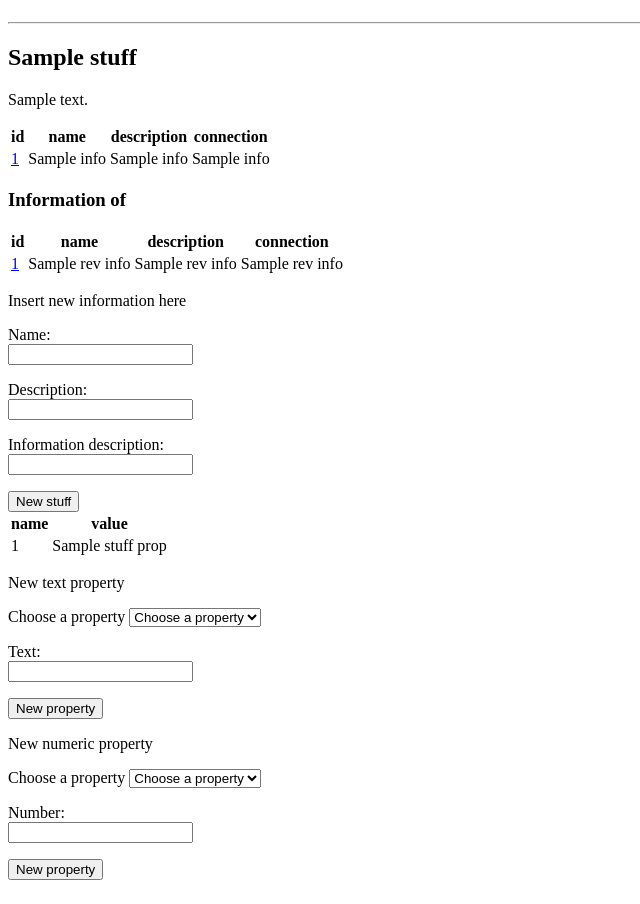
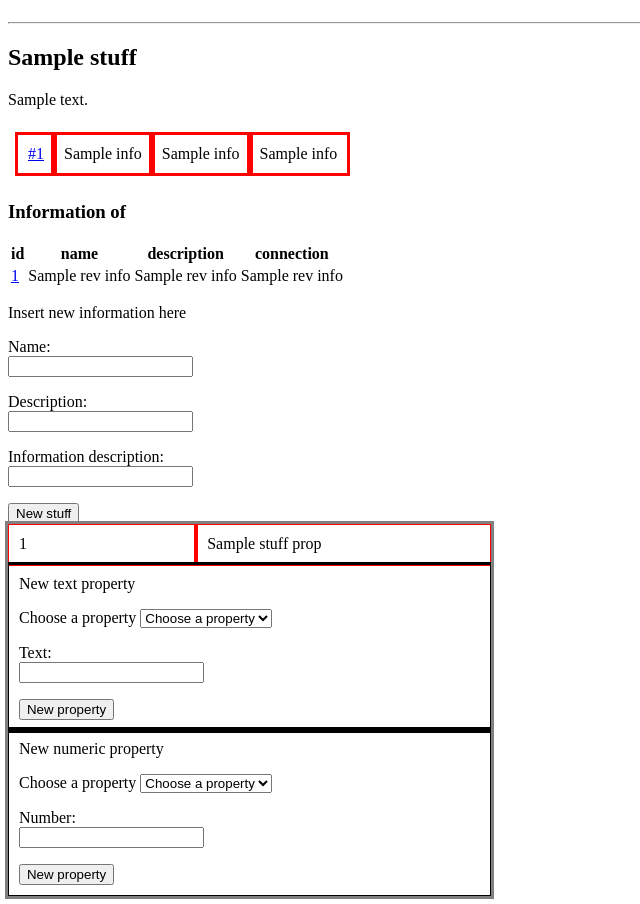
Before and after one commit to Halmela/stuffbase, a Flask app: template templates/stuff.html in a window 1280 px wide. Shown: the part 58-962 px from the top of the page, without its empty margins (0-640 px from the left). Run offline with Flask 3, Linux system fonts and the light colour scheme; the template is opened without the code that fills it: most values are stand-ins (such as "Sample title", 1, 10 or a date in 2020).

Commit message:
styling for properties

```diff
--- /dev/null
+++ b/static/main.css
@@ -0,0 +1,51 @@
+.informations {
+  display: flex;
+  flex-direction: column;
+}
+
+.information {
+  display: flex;
+  padding: 10px;
+}
+
+.info-box {
+  outline: solid red;
+  padding: 10px;
+}
+
+.properties {
+  display: flex;
+  flex-direction: column;
+  max-width: 38.2%;
+  outline: solid gray;
+}
+
+.existing-properties {
+  display: flex;
+  flex-grow: 1;
+}
+
+.property-column {
+  display: flex;
+  flex-direction: column;
+  padding: 0.2%;
+  flex-grow: 1;
+}
+
+.property-box {
+  outline: solid red;
+  padding: 10px;
+  flex-grow: 1;
+}
+
+.new-properties {
+  display: flex;
+  flex-direction: column;
+  padding: 0.2%;
+  flex-grow: 1;
+}
+
+.property-form {
+  padding: 10px;
+  outline: solid black;
+}
--- a/stuffs.py
+++ b/stuffs.py
@@ -54,7 +54,7 @@ def get_stuff_text_properties(stuff_id):
     sql = text("""
             SELECT I.name, P.text
             FROM Text_property_informations I, Text_properties P
-            WHERE P.stuff_id = stuff_id AND P.property_id = I.id
+            WHERE P.stuff_id = :stuff_id AND P.property_id = I.id
         """)
     result = db.session.execute(sql, {"stuff_id": stuff_id})
 
@@ -65,7 +65,7 @@ def get_stuff_numeric_properties(stuff_id):
     sql = text("""
             SELECT I.name, P.number
             FROM Numeric_property_informations I, Numeric_properties P
-            WHERE P.stuff_id = stuff_id AND P.property_id = I.id
+            WHERE P.stuff_id = :stuff_id AND P.property_id = I.id
         """)
     result = db.session.execute(sql, {"stuff_id": stuff_id})
 
--- a/templates/layout.html
+++ b/templates/layout.html
@@ -1,4 +1,5 @@
 <!doctype html>
+<link rel="stylesheet" href="/static/main.css">
 <title>Stuffbase - {% block title %}{% endblock %}</title>
 
 <div class="header">
--- a/templates/stuff.html
+++ b/templates/stuff.html
@@ -5,23 +5,16 @@
 <p>{{stuff.description}}</p>
 
 {% if info %}
-<table>
-  <tr>
-    <th>id</th>
-    <th>name</th>
-    <th>description</th>
-    <th>connection</th>
-  </tr>
-
+<div class="informations">
   {% for i in info %}
-  <tr>
-    <td><a href='{{"/stuff/%s" % i[0]}}'>{{i[0]}}</a></td>
-    <td>{{i[1]}}</td>
-    <td>{{i[2]}}</td>
-    <td>{{i[3]}}</td>
-  </tr>
+  <div class="information">
+    <div class="info-box"><a href='{{"/stuff/%s" % i[0]}}'>#{{i[0]}}</a></div>
+    <div class="info-box">{{i[1]}}</div>
+    <div class="info-box">{{i[2]}}</div>
+    <div class="info-box">{{i[3]}}</div>
+  </div>
   {% endfor %}
-</table>
+</div>
 {% endif %}
 
 
@@ -63,23 +56,24 @@
   <input type="submit" value="New stuff">
 </form>
 
+<div class="properties">
   {% if stuff_props %}
-<table>
-  <tr>
-    <th>name</th>
-    <th>value</th>
-  </tr>
-
-  {% for p in stuff_props %}
-  <tr>
-    <td>{{p[0]}}</td>
-    <td>{{p[1]}}</td>
-  </tr>
+  <div class="existing-properties">
+    <div class="property-column">
+      {% for i in range(stuff_props | length) %}
+      <div class="property-box">{{stuff_props[i][0]}}</div>
       {% endfor %}
-</table>
+    </div>
+    <div class="property-column">
+      {% for i in range(stuff_props | length) %}
+      <div class="property-box">{{stuff_props[i][1]}}</div>
+      {% endfor %}
+    </div>
+  </div>
   {% endif %}
 
-<p>New text property
+  <div class="new-properties">
+    <div class="property-form" <p>New text property
       <p>
       <form action="/attachtextproperty" method="POST">
         <label for="property_id">Choose a property</label>
@@ -97,8 +91,9 @@
         <input type="hidden" name="csrf_token" value="{{ session.csrf_token }}">
         <input type="submit" value="New property">
       </form>
+    </div>
 
-<p>New numeric property
+    <div class="property-form" <p>New numeric property
       <p>
       <form action="/attachnumericproperty" method="POST">
         <label for="property_id">Choose a property</label>
```
Also changed, not shown: other parts of templates/stuff.html (+6 -2 lines). Lines whose indentation alone changed are shown as unchanged.
